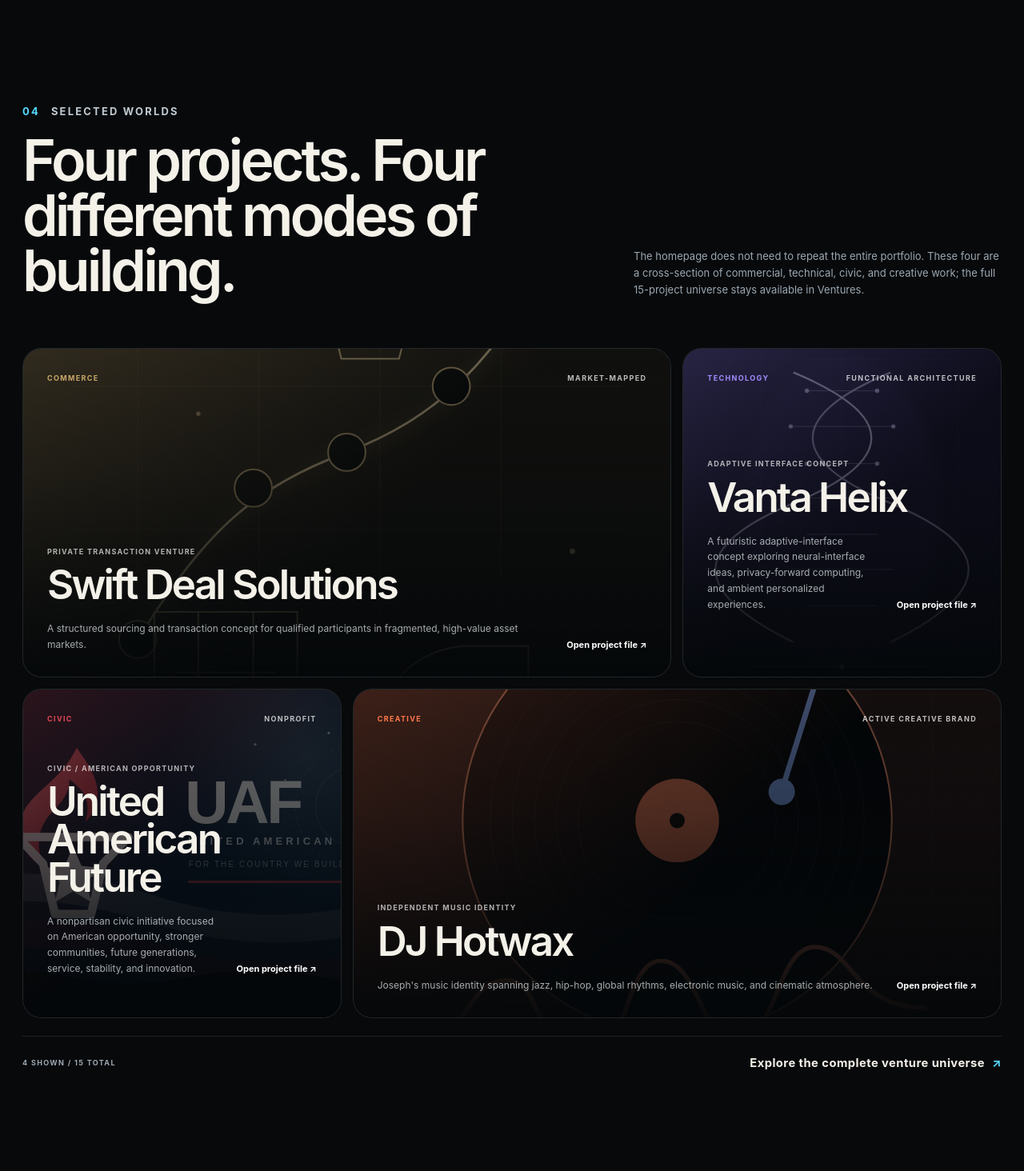
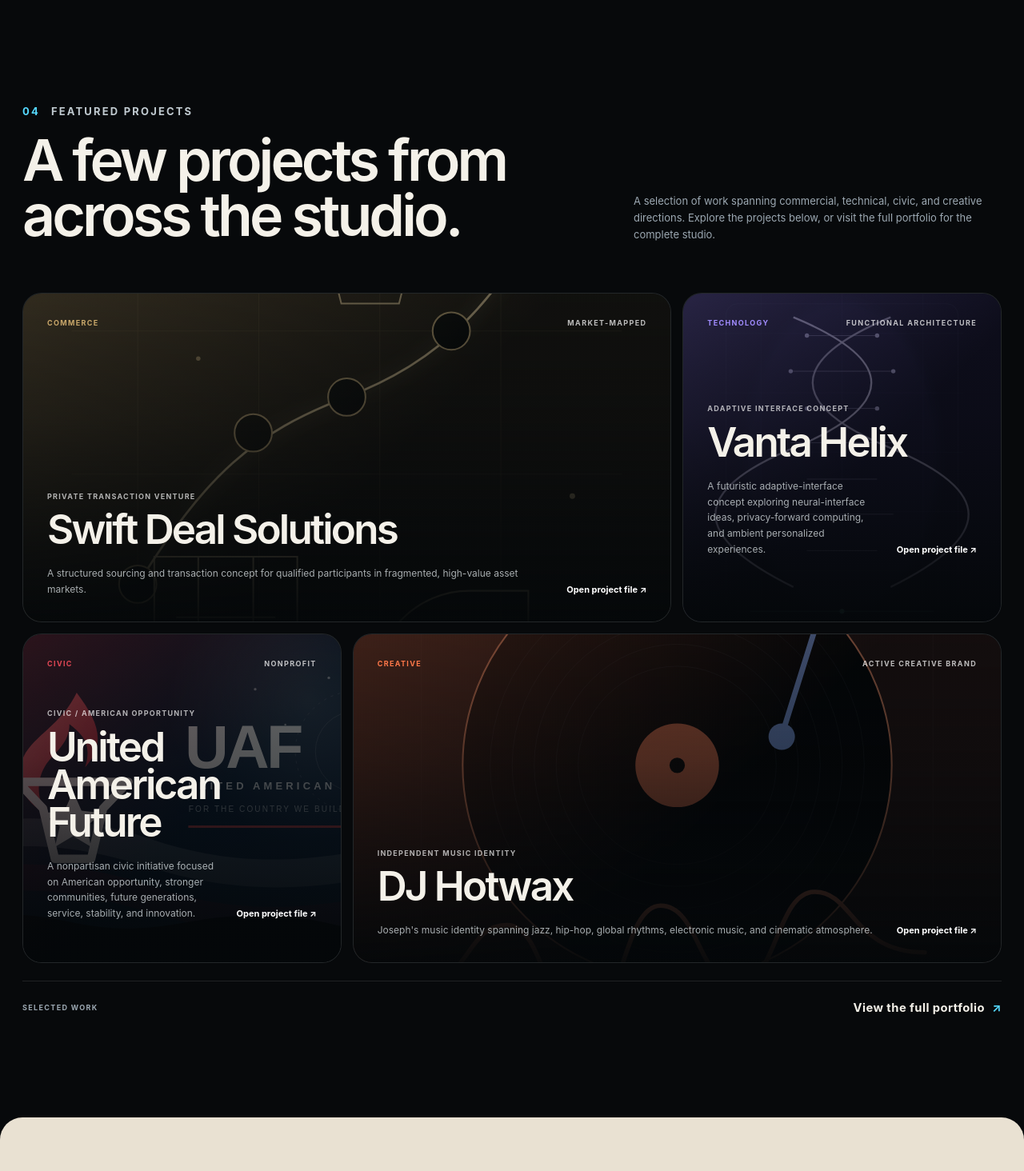
Before and after one commit to josephjilovec/josephjilovec, a Next.js app: page / in a window 1280 px wide. Shown: the part 4320-5784 px from the top of the page at 80% size. Built offline with nearby package versions, Linux system fonts and the light colour scheme.

Commit message:
Simplify homepage featured venture copy

```diff
--- a/app/page.tsx
+++ b/app/page.tsx
@@ -53,8 +53,8 @@ export default function Home() {
 
       <section className="section worlds-section">
         <div className="worlds-header">
-          <SectionHeading index="04" eyebrow="Selected worlds" title="Four projects. Four different modes of building." />
-          <p className="worlds-note">The homepage does not need to repeat the entire portfolio. These four are a cross-section of commercial, technical, civic, and creative work; the full {ventures.length}-project universe stays available in Ventures.</p>
+          <SectionHeading index="04" eyebrow="Featured projects" title="A few projects from across the studio." />
+          <p className="worlds-note">A selection of work spanning commercial, technical, civic, and creative directions. Explore the projects below, or visit the full portfolio for the complete studio.</p>
         </div>
 
         <div className={styles.selectedWorldsGrid}>
@@ -70,7 +70,7 @@ export default function Home() {
           ))}
         </div>
 
-        <div className={styles.worldsCta}><span>4 shown / {ventures.length} total</span><Link href="/ventures" className="text-link">Explore the complete venture universe <span>↗</span></Link></div>
+        <div className={styles.worldsCta}><span>Selected work</span><Link href="/ventures" className="text-link">View the full portfolio <span>↗</span></Link></div>
       </section>
 
       <section className="cta-band"><div><span>05 / Next conversation</span><h2>Build, back, test, license, support, or challenge something.</h2></div><div><p>Choose the lane that fits: investor, technical collaborator, civic or nonprofit partner, business partner, media, creative work, or music licensing.</p><Link href="/contact" className="button">Start a conversation</Link></div></section>
```
